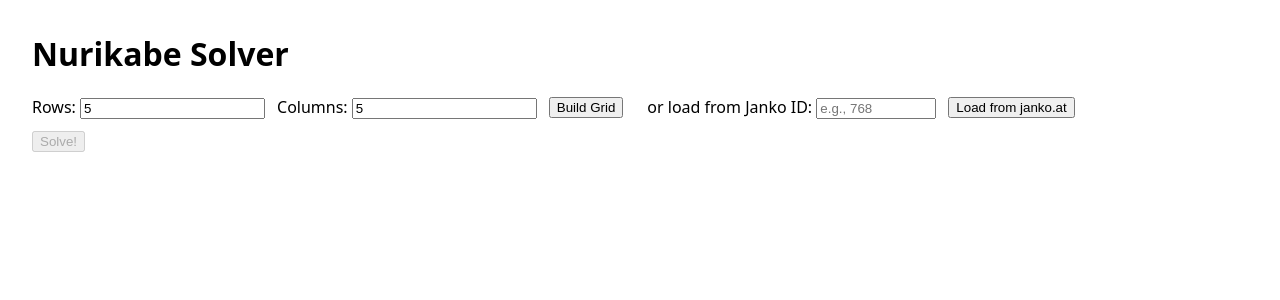
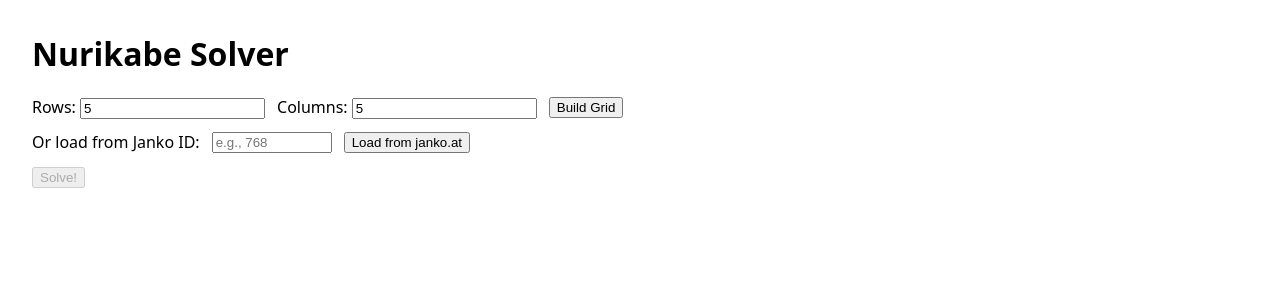
Before and after one commit to yaronra/nurikabe_solver, a Flask app: page / in a window 1280 px wide. Shown: the top 300 px of the page. Run offline with Flask 3, Linux system fonts and the light colour scheme.

Commit message:
layout change

```diff
--- a/templates/index.html
+++ b/templates/index.html
@@ -14,17 +14,18 @@
             <label>Rows: <input type="number" id="rows" min="2" value="5"></label>
             <label>Columns: <input type="number" id="cols" min="2" value="5"></label>
             <button id="buildBtn">Build Grid</button>
-            <label style="margin-left:.75rem">
-            or load from Janko ID:
+        </div>
+        <div class="ctrl-row row-2">
+            Or load from Janko ID:
             <input type="number" id="jankoId" min="1" placeholder="e.g., 768" style="width:7rem">
             </label>
             <button id="loadJankoBtn">Load from janko.at</button>
         </div>
-        <div class="ctrl-row row-2">
+        <div class="ctrl-row row-3">
             <button id="solveBtn" disabled>Solve!</button>
             <button id="editBtn" class="hidden">Edit Grid</button>
         </div>
-        <div class="ctrl-row row-3">
+        <div class="ctrl-row row-4">
             <span id="status" class="hidden"></span>
         </div>
     </div>
```
